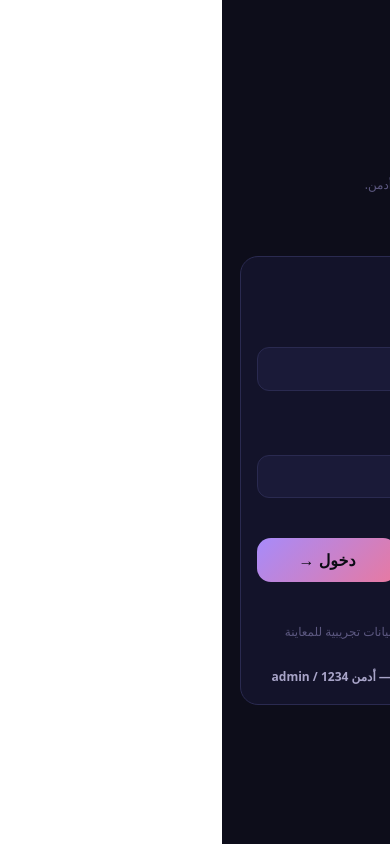
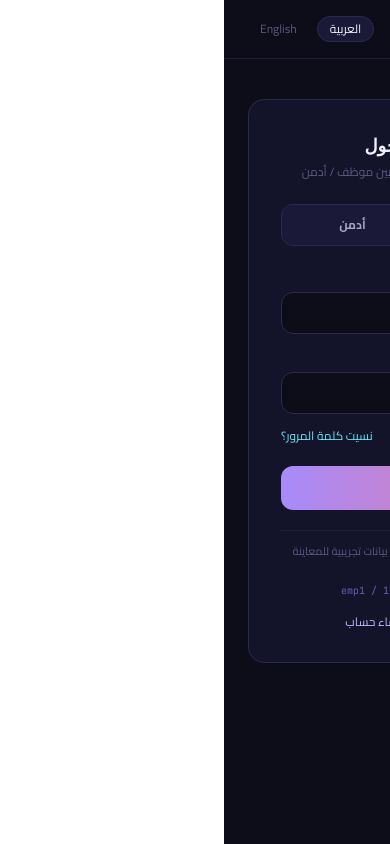
Before and after one commit to nmjalsh-max/Nabd26, a React (Vite) app: page /login in a window 390 px wide. Built offline with nearby package versions, Linux system fonts and the light colour scheme.

Commit message:
refactor: update TypeScript build info files with lowercase paths and improved structure

```diff
--- a/src/pages/Landing.tsx
+++ b/src/pages/Landing.tsx
@@ -1,128 +1,151 @@
 import { Link } from "react-router-dom";
 import { C } from "../theme/tokens";
-import LangToggle from "../components/LangToggle";
-import { useLang } from "../i18n/LangContext";
-import { t } from "../i18n/i18n";
+
+// شعار القلب النابض — نفس الشعار المستخدم في AppShell وHeartLoader
+function HeartLogo({ size = 26 }: { size?: number }) {
+  return (
+    <svg width={size} height={size} viewBox="0 0 34 34">
+      <path
+        d="M17 25 C8 19 6 13 10 10 C13 8 16 10 17 13 C18 10 21 8 24 10 C28 13 26 19 17 25 Z"
+        fill={C.pink}
+      />
+      <path
+        d="M6 17 H12 L14 12 L18 22 L20 17 H28"
+        fill="none"
+        stroke={C.bg}
+        strokeWidth={1.3}
+        strokeLinecap="round"
+        strokeLinejoin="round"
+      />
+    </svg>
+  );
+}
 
 const features = [
-  { title: "Daily pulse", body: "قياس يومي لطيف لمدى الطاقة والانضباط والعلاقات داخل الفريق." },
-  { title: "Support follow-up", body: "تتبّع الحالات التي تحتاج تواصلًا ودعمًا دون وصم أو تمييز." },
-  { title: "Reward loops", body: "نقاط ومكافآت تساهم في تحفيز الالتزام والحافز المستمر." },
-];
-
-const roleCards = [
-  {
-    title: "للموظف",
-    items: ["مقياس يومي", "متابعة نقطة التقدم", "جلسات قريبة وإشعارات"],
-  },
-  {
-    title: "للأدمن",
-    items: ["تحليل معنويات الأقسام", "تقارير واقعية", "رفع ملفات الموظفين وتتبّع الحالات"],
-  },
+  { icon: "❤", title: "Daily pulse", desc: "مقياس يومي بسيط لمزاجك ورفاهيتك" },
+  { icon: "🤝", title: "Support follow-up", desc: "متابعة داعمة وغير وصمية للحالات الحرجة" },
+  { icon: "★", title: "Reward loops", desc: "نقاط ومكافآت تحفّزك على المشاركة" },
 ];
 
 export default function Landing() {
-  const { lang } = useLang();
+  return (
+    <div dir="rtl" style={{ background: C.bg, minHeight: "100vh", fontFamily: "'Cairo', sans-serif" }}>
+      {/* Header */}
+      <header
+        style={{ borderBottom: `0.5px solid ${C.borderLo}` }}
+        className="flex items-center justify-between px-6 py-4"
+      >
+        <div className="flex items-center gap-2">
+          <HeartLogo />
+          <span style={{ fontFamily: "'Sora', sans-serif", color: C.lavSoft }} className="font-bold text-base">
+            Nabd Space
+          </span>
+        </div>
+        <div className="flex gap-2">
+          <button
+            style={{ background: C.surfaceHi, border: `0.5px solid ${C.border}`, color: C.textHi }}
+            className="rounded-full px-4 py-1.5 text-xs"
+          >
+            العربية
+          </button>
+          <button style={{ color: C.textLo }} className="rounded-full px-4 py-1.5 text-xs">
+            English
+          </button>
+        </div>
+      </header>
 
-  return (
-    <div style={{ minHeight: "100vh", background: C.bg, color: C.textHi, padding: 18 }}>
-      <div style={{ maxWidth: 1120, margin: "0 auto", display: "grid", gap: 18 }}>
-        <div style={{ display: "flex", justifyContent: "space-between", alignItems: "flex-start", gap: 12, flexWrap: "wrap" }}>
-          <div>
-            <div style={{ fontFamily: "'Sora',sans-serif", fontWeight: 900, fontSize: 30, color: C.lavSoft }}>{t(lang, "brand")}</div>
-            <div style={{ color: C.textMid, fontSize: 13, marginTop: 6 }}>{t(lang, "tagline")}</div>
-          </div>
-          <LangToggle />
-        </div>
-
+      {/* Hero */}
+      <section className="text-center px-6 pt-16 pb-12 relative overflow-hidden">
         <div
           style={{
-            background: C.surface,
-            border: `1px solid ${C.border}`,
-            borderRadius: 24,
-            padding: 22,
-            display: "grid",
-            gridTemplateColumns: "repeat(auto-fit, minmax(280px, 1fr))",
-            gap: 18,
-            boxShadow: `0 14px 34px ${C.surfaceHi}`,
+            background: `radial-gradient(circle, ${C.lavender}22, transparent 70%)`,
+            width: 260,
+            height: 260,
           }}
+          className="absolute top-4 left-1/2 -translate-x-1/2 -z-0"
+        />
+        <div className="flex justify-center mb-5">
+          <HeartLogo size={64} />
+        </div>
+        <h1
+          style={{ fontFamily: "'Sora', sans-serif", color: C.lavSoft }}
+          className="text-4xl font-bold mb-3"
         >
-          <div style={{ display: "grid", gap: 12 }}>
-            <div style={{ color: C.textLo, fontSize: 12, fontWeight: 900 }}>Nabd Space</div>
-            <div style={{ fontFamily: "'Sora',sans-serif", fontWeight: 900, fontSize: 28, lineHeight: 1.4 }}>
-              {t(lang, "landingTitle")}
-            </div>
-            <div style={{ color: C.textMid, lineHeight: 1.8, fontSize: 14 }}>{t(lang, "landingBody")}</div>
-
-            <div style={{ display: "flex", gap: 10, flexWrap: "wrap" }}>
+          نبض
+        </h1>
+        <p style={{ color: C.textHi }} className="max-w-md mx-auto mb-2 leading-relaxed">
+          منصة تهتم بصحتك النفسية داخل بيئة العمل
+        </p>
+        <p style={{ color: C.textMid }} className="text-sm max-w-md mx-auto mb-8 leading-relaxed">
+          تابع مزاجك يوميًا، اجمع نقاطًا، واحجز جلسات استرخاء — في مكان واحد هادئ وآمن
+        </p>
+        <div className="flex justify-center gap-3">
           <Link
             to="/login"
-                style={{
-                  textDecoration: "none",
-                  background: `linear-gradient(135deg, ${C.lavender}, ${C.pink})`,
-                  borderRadius: 14,
-                  padding: "12px 16px",
-                  color: C.bg,
-                  fontWeight: 900,
-                  minWidth: 136,
-                  textAlign: "center",
-                }}
+            style={{ background: `linear-gradient(90deg, ${C.lavender}, ${C.pink})`, color: C.bg }}
+            className="rounded-2xl px-7 py-3 text-sm font-bold"
           >
-                {t(lang, "ctaLogin")}
+            تسجيل الدخول
           </Link>
           <Link
             to="/signup"
-                style={{
-                  textDecoration: "none",
-                  border: `1px solid ${C.borderLo}`,
-                  borderRadius: 14,
-                  padding: "12px 16px",
-                  color: C.lavSoft,
-                  fontWeight: 900,
-                  minWidth: 136,
-                  textAlign: "center",
-                }}
+            style={{ border: `0.5px solid ${C.lavDim}`, color: C.lavSoft }}
+            className="rounded-2xl px-7 py-3 text-sm"
           >
-                {lang === "en" ? "Create account" : "إنشاء حساب"}
+            إنشاء حساب
           </Link>
         </div>
+      </section>
+
+      {/* Feature cards */}
+      <section className="px-6 pb-8 grid grid-cols-1 sm:grid-cols-3 gap-3">
+        {features.map((f) => (
+          <div
+            key={f.title}
+            style={{ background: C.surface, border: `0.5px solid ${C.border}` }}
+            className="rounded-2xl p-5"
+          >
+            <div
+              style={{ background: "#2A1F3D" }}
+              className="w-8 h-8 rounded-xl flex items-center justify-center mb-3 text-sm"
+            >
+              {f.icon}
             </div>
-
-          <div
-            style={{
-              background: `linear-gradient(135deg, ${C.surfaceHi}, ${C.surface})`,
-              border: `1px solid ${C.borderLo}`,
-              borderRadius: 20,
-              padding: 16,
-              display: "grid",
-              gap: 10,
-            }}
-          >
-            <div style={{ color: C.textMid, fontSize: 12, fontWeight: 900 }}>What the platform does</div>
-            {features.map((feature) => (
-              <div key={feature.title} style={{ border: `1px solid ${C.borderLo}`, borderRadius: 16, padding: 12, background: C.surface }}>
-                <div style={{ color: C.lavSoft, fontWeight: 900, fontSize: 13 }}>{feature.title}</div>
-                <div style={{ color: C.textLo, fontSize: 12, marginTop: 4, lineHeight: 1.7 }}>{feature.body}</div>
+            <p style={{ fontFamily: "'Sora', sans-serif", color: C.textHi }} className="text-sm mb-1">
+              {f.title}
+            </p>
+            <p style={{ color: C.textLo }} className="text-xs leading-relaxed">
+              {f.desc}
+            </p>
           </div>
         ))}
+      </section>
+
+      {/* Role sections */}
+      <section className="px-6 pb-14 grid grid-cols-1 sm:grid-cols-2 gap-3">
+        <div
+          style={{ background: C.surfaceHi, border: `0.5px solid ${C.border}` }}
+          className="rounded-2xl p-6 text-center"
+        >
+          <p style={{ fontFamily: "'Sora', sans-serif", color: C.textHi }} className="text-sm mb-1">
+            أنا موظف
+          </p>
+          <p style={{ color: C.textLo }} className="text-xs">
+            تابع مزاجك واستمتع بمزاياك
+          </p>
         </div>
+        <div
+          style={{ background: C.surfaceHi, border: `0.5px solid ${C.border}` }}
+          className="rounded-2xl p-6 text-center"
+        >
+          <p style={{ fontFamily: "'Sora', sans-serif", color: C.textHi }} className="text-sm mb-1">
+            أنا أدمن
+          </p>
+          <p style={{ color: C.textLo }} className="text-xs">
+            راقب وحلّل صحة فريقك
+          </p>
         </div>
-
-        <div style={{ display: "grid", gridTemplateColumns: "repeat(auto-fit, minmax(280px, 1fr))", gap: 16 }}>
-          {roleCards.map((card) => (
-            <div key={card.title} style={{ background: C.surface, border: `1px solid ${C.border}`, borderRadius: 20, padding: 18 }}>
-              <div style={{ fontFamily: "'Sora',sans-serif", fontWeight: 900, fontSize: 18 }}>{card.title}</div>
-              <div style={{ display: "grid", gap: 10, marginTop: 12 }}>
-                {card.items.map((item) => (
-                  <div key={item} style={{ border: `1px solid ${C.borderLo}`, borderRadius: 14, padding: 10, background: C.surfaceHi, color: C.textMid, fontSize: 12, fontWeight: 800 }}>
-                    {item}
-                  </div>
-                ))}
-              </div>
-            </div>
-          ))}
-        </div>
-      </div>
+      </section>
     </div>
   );
 }
--- a/src/pages/Login.tsx
+++ b/src/pages/Login.tsx
@@ -1,281 +1,172 @@
 import { useState } from "react";
-import { useNavigate } from "react-router-dom";
+import { Link, useNavigate } from "react-router-dom";
 import { C } from "../theme/tokens";
-import { authMock } from "../mock-data";
-import { t } from "../i18n/i18n";
-import { useLang } from "../i18n/LangContext";
-import LangToggle from "../components/LangToggle";
-import { getSupabaseClient, resolveEmailByEmployeeNumber } from "../lib/supabaseClient";
 
-const MOCK_STORAGE_KEY = "mock_auth";
+type Role = "employee" | "admin";
 
-function resolveMockLoginUser(role: "employee" | "admin", rawIdentifier: string) {
-  const normalized = rawIdentifier.trim().toLowerCase();
-  const baseIdentifier = normalized.replace(/@.*$/, "");
-
-  if (role === "employee") {
-    if (["emp1", "emp-1", "emp1@example.com", "emp-1@example.com"].includes(normalized)) {
-      return authMock.employees[0];
-    }
-
-    if (["emp1", "emp-1"].includes(baseIdentifier)) {
-      return authMock.employees[0];
-    }
-  }
-
-  if (role === "admin") {
-    if (["admin", "admin@example.com"].includes(normalized)) {
-      return authMock.admins[0];
-    }
-
-    if (baseIdentifier === "admin") {
-      return authMock.admins[0];
-    }
-  }
-
-  return null;
+// شعار القلب النابض — نفس الشعار المستخدم في Landing وAppShell
+function HeartLogo({ size = 22 }: { size?: number }) {
+  return (
+    <svg width={size} height={size} viewBox="0 0 34 34">
+      <path
+        d="M17 25 C8 19 6 13 10 10 C13 8 16 10 17 13 C18 10 21 8 24 10 C28 13 26 19 17 25 Z"
+        fill={C.pink}
+      />
+      <path
+        d="M6 17 H12 L14 12 L18 22 L20 17 H28"
+        fill="none"
+        stroke={C.bg}
+        strokeWidth={1.3}
+        strokeLinecap="round"
+        strokeLinejoin="round"
+      />
+    </svg>
+  );
 }
 
 export default function Login() {
   const navigate = useNavigate();
-  const { lang } = useLang();
-
-  const [role, setRole] = useState<"employee" | "admin">("employee");
+  const [role, setRole] = useState<Role>("employee");
   const [identifier, setIdentifier] = useState("");
   const [password, setPassword] = useState("");
-  const [error, setError] = useState<string | null>(null);
-  const [touched, setTouched] = useState(false);
-  const [loading, setLoading] = useState(false);
+  const [error, setError] = useState("");
 
-  async function submit(e: React.FormEvent) {
+  const handleSubmit = (e: React.FormEvent) => {
     e.preventDefault();
-    setTouched(true);
-
-    const id = identifier.trim();
-    if (!id) {
-      setError(t(lang, "emptyIdentifier"));
+    // اربط هذا مع نفس منطق تسجيل الدخول الحالي (Supabase Auth أو Mock Data)
+    if (!identifier || !password) {
+      setError("أدخل البريد أو رقم الموظف وكلمة المرور");
       return;
     }
-    if (!password) {
-      setError(t(lang, "emptyPassword"));
-      return;
-    }
-
-    const client = getSupabaseClient();
-    if (!client) {
-      const mockUser = resolveMockLoginUser(role, id);
-      const isValidMock = Boolean(mockUser && mockUser.password === password);
-
-      if (!isValidMock) {
-        setError(t(lang, "invalidData"));
-        return;
-      }
-
-      localStorage.setItem(MOCK_STORAGE_KEY, JSON.stringify({ role, userId: mockUser.username }));
+    setError("");
     navigate(role === "employee" ? "/employee" : "/admin");
-      return;
-    }
-
-    setLoading(true);
-    setError(null);
-
-    try {
-      const email =
-        role === "employee"
-          ? (await resolveEmailByEmployeeNumber(client, id)) ?? id
-          : id;
-
-      const { data, error: signInError } = await client.auth.signInWithPassword({
-        email,
-        password,
-      });
-
-      if (signInError || !data.session?.user?.id) {
-        setError(signInError?.message ?? t(lang, "invalidData"));
-        return;
-      }
-
-      const { data: profile, error: profileError } = await client
-        .from("users")
-        .select("role")
-        .eq("id", data.session.user.id)
-        .maybeSingle();
-
-      if (profileError || !profile?.role) {
-        setError(lang === "en" ? "Profile role is missing." : "دور الملف غير موجود.");
-        return;
-      }
-
-      if (profile.role !== role) {
-        setError(
-          lang === "en"
-            ? "Selected role does not match this account."
-            : "الدور المحدد لا يتطابق مع هذا الحساب."
-        );
-        return;
-      }
-
-      navigate(role === "employee" ? "/employee" : "/admin");
-    } catch {
-      setError(t(lang, "invalidData"));
-    } finally {
-      setLoading(false);
-    }
-  }
-
-  async function handleForgotPassword() {
-    const client = getSupabaseClient();
-
-    if (!client) {
-      setError(lang === "en" ? "Password reset requires Supabase config." : "استعادة كلمة المرور تحتاج إعداد Supabase.");
-      return;
-    }
-
-    const email = identifier.trim();
-    if (!email) {
-      setError(t(lang, "emptyIdentifier"));
-      return;
-    }
-
-    const { error } = await client.auth.resetPasswordForEmail(email, {
-      redirectTo: window.location.origin + "/login",
-    });
-
-    setError(
-      error
-        ? error.message
-        : lang === "en"
-          ? "Password reset email sent."
-          : "تم إرسال رابط استعادة كلمة المرور."
-    );
-  }
+  };
 
   return (
-    <div style={{ minHeight: "100vh", background: C.bg, color: C.textHi, display: "flex", alignItems: "center", justifyContent: "center", padding: 18 }}>
-      <div style={{ width: "100%", maxWidth: 520, display: "flex", flexDirection: "column", gap: 14 }}>
-        <div style={{ display: "flex", justifyContent: "space-between", alignItems: "flex-start", gap: 12, flexWrap: "wrap" }}>
-          <div>
-            <div style={{ fontFamily: "'Sora',sans-serif", fontWeight: 900, fontSize: 22 }}>{t(lang, "loginTitle")}</div>
-            <div style={{ color: C.textLo, fontSize: 12, marginTop: 4 }}>{t(lang, "loginSubtitle")}</div>
+    <div dir="rtl" style={{ background: C.bg, minHeight: "100vh", fontFamily: "'Cairo', sans-serif" }}>
+      {/* Header */}
+      <header
+        style={{ borderBottom: `0.5px solid ${C.borderLo}` }}
+        className="flex items-center justify-between px-6 py-4"
+      >
+        <div className="flex items-center gap-2">
+          <HeartLogo />
+          <span style={{ fontFamily: "'Sora', sans-serif", color: C.lavSoft }} className="font-bold text-sm">
+            Nabd Space
+          </span>
         </div>
-          <LangToggle />
+        <div className="flex gap-2">
+          <button
+            style={{ background: C.surfaceHi, border: `0.5px solid ${C.border}`, color: C.textHi }}
+            className="rounded-full px-3 py-1 text-xs"
+          >
+            العربية
+          </button>
+          <button style={{ color: C.textLo }} className="rounded-full px-3 py-1 text-xs">
+            English
+          </button>
+        </div>
+      </header>
+
+      {/* Login card */}
+      <div className="flex justify-center px-6 py-10">
+        <form
+          onSubmit={handleSubmit}
+          style={{ background: C.surface, border: `0.5px solid ${C.border}` }}
+          className="rounded-2xl p-8 w-full max-w-sm"
+        >
+          <div className="text-center mb-6">
+            <p style={{ fontFamily: "'Sora', sans-serif", color: C.textHi }} className="text-lg font-bold mb-1">
+              تسجيل الدخول
+            </p>
+            <p style={{ color: C.textLo }} className="text-xs">
+              واجهة موحدة — تمييز شكلي بين موظف / أدمن
+            </p>
           </div>
 
-        <div style={{ background: C.surface, border: `1px solid ${C.border}`, borderRadius: 18, padding: 16 }}>
-          <div style={{ display: "flex", gap: 10, flexWrap: "wrap", marginBottom: 14, justifyContent: "flex-start" }}>
-            {([
-              { r: "employee" as const, label: t(lang, "roleEmployee") },
-              { r: "admin" as const, label: t(lang, "roleAdmin") },
-            ] as const).map(({ r, label }) => (
+          {/* Role switch */}
+          <div
+            style={{ background: C.surfaceHi, border: `0.5px solid ${C.border}` }}
+            className="flex rounded-xl p-1 mb-6"
+          >
+            {(["employee", "admin"] as Role[]).map((r) => (
               <button
                 key={r}
-                onClick={() => {
-                  setRole(r);
-                  setError(null);
-                  setTouched(false);
-                }}
-                style={{
-                  border: `1px solid ${role === r ? C.lavender : C.borderLo}`,
-                  background: role === r ? `linear-gradient(135deg, ${C.lavender}33, ${C.pink}22)` : "transparent",
-                  color: role === r ? C.lavSoft : C.textLo,
-                  borderRadius: 999,
-                  padding: "8px 12px",
-                  cursor: "pointer",
-                  fontWeight: 800,
-                  fontSize: 12,
-                }}
+                type="button"
+                onClick={() => setRole(r)}
+                style={
+                  role === r
+                    ? { background: `linear-gradient(90deg, ${C.lavender}, ${C.pink})`, color: C.bg }
+                    : { color: C.textMid }
+                }
+                className="flex-1 text-center rounded-lg py-2 text-xs font-bold"
               >
-                {label}
+                {r === "employee" ? "موظف" : "أدمن"}
               </button>
             ))}
           </div>
 
-          <form onSubmit={submit} className="flex flex-col gap-10">
-            <div style={{ display: "flex", flexDirection: "column", gap: 6 }}>
-              <label style={{ color: C.textMid, fontSize: 12 }}>{t(lang, "identifierLabel")}</label>
+          {/* Identifier */}
+          <label style={{ color: C.textMid }} className="block text-xs mb-1.5">
+            البريد أو رقم الموظف
+          </label>
           <input
             value={identifier}
             onChange={(e) => setIdentifier(e.target.value)}
-                placeholder={role === "employee" ? "emp1 أو EMP-..." : "admin"}
-                style={{
-                  background: C.surfaceHi,
-                  border: `1px solid ${C.border}`,
-                  borderRadius: 12,
-                  padding: "11px 12px",
-                  outline: "none",
-                  color: C.textHi,
-                  fontSize: 13,
-                }}
+            placeholder="emp1 أو EMP-..."
+            style={{ background: C.bg, border: `0.5px solid ${C.border}`, color: C.textHi }}
+            className="w-full rounded-xl px-3.5 py-2.5 text-sm mb-4 outline-none"
           />
-            </div>
 
-            <div style={{ display: "flex", flexDirection: "column", gap: 6 }}>
-              <label style={{ color: C.textMid, fontSize: 12 }}>{t(lang, "passwordLabel")}</label>
+          {/* Password */}
+          <label style={{ color: C.textMid }} className="block text-xs mb-1.5">
+            كلمة المرور
+          </label>
           <input
             type="password"
             value={password}
             onChange={(e) => setPassword(e.target.value)}
             placeholder="••••"
-                style={{
-                  background: C.surfaceHi,
-                  border: `1px solid ${C.border}`,
-                  borderRadius: 12,
-                  padding: "11px 12px",
-                  outline: "none",
-                  color: C.textHi,
-                  fontSize: 13,
-                }}
+            style={{ background: C.bg, border: `0.5px solid ${C.border}`, color: C.textHi }}
+            className="w-full rounded-xl px-3.5 py-2.5 text-sm mb-2 outline-none"
           />
+
+          {error && (
+            <p style={{ color: C.red }} className="text-xs mb-3">
+              {error}
+            </p>
+          )}
+
+          <div className="text-left mb-5">
+            <span style={{ color: C.cyan }} className="text-xs cursor-pointer">
+              نسيت كلمة المرور؟
+            </span>
           </div>
-
-            <div style={{ display: "flex", justifyContent: "space-between", alignItems: "center", gap: 10 }}>
-              <button
-                type="button"
-                onClick={() => void handleForgotPassword()}
-                style={{
-                  background: "none",
-                  border: "none",
-                  color: C.textLo,
-                  cursor: "pointer",
-                  fontSize: 12,
-                  padding: 0,
-                  fontWeight: 700,
-                }}
-              >
-                {t(lang, "forgotPassword")}
-              </button>
 
           <button
             type="submit"
-                disabled={loading}
-                style={{
-                  background: `linear-gradient(135deg, ${C.lavender}, ${C.pink})`,
-                  border: "none",
-                  borderRadius: 14,
-                  padding: "10px 14px",
-                  fontWeight: 900,
-                  color: "#0B0B14",
-                  cursor: loading ? "not-allowed" : "pointer",
-                  minWidth: 140,
-                  opacity: loading ? 0.72 : 1,
-                }}
+            style={{ background: `linear-gradient(90deg, ${C.lavender}, ${C.pink})`, color: C.bg }}
+            className="w-full rounded-xl py-3 text-sm font-bold mb-5"
           >
-                {loading ? (lang === "en" ? "Signing in…" : "جارٍ الدخول…") : t(lang, "submit")} →
+            دخول ←
           </button>
+
+          <div style={{ borderTop: `0.5px solid ${C.borderLo}` }} className="pt-3 text-center">
+            <p style={{ color: C.textLo }} className="text-[11px] leading-relaxed">
+              يستخدم Supabase Auth للدخول، أو بيانات تجريبية للمعاينة المحلية
+            </p>
+            <p style={{ color: C.lavDim, fontFamily: "'JetBrains Mono', monospace" }} className="text-[10px] mt-1">
+              emp1 / 1234 — admin / 1234
+            </p>
           </div>
 
-            {touched && error && (
-              <div style={{ background: "#2A0D0D", border: `1px solid ${C.red}55`, borderRadius: 12, padding: 12, color: C.red, fontSize: 12, lineHeight: 1.6 }}>
-                {error}
-              </div>
-            )}
-
-            <div style={{ color: C.textLo, fontSize: 12, lineHeight: 1.7 }}>
-              {lang === "en" ? "Use Supabase Auth to sign in, or mock credentials for local preview." : "استخدم Supabase Auth للدخول، أو بيانات تجريبية للمعاينة المحلية."}
-              <div style={{ marginTop: 4, color: C.textMid, fontWeight: 800 }}>{t(lang, "loginHint")}</div>
-            </div>
+          <p style={{ color: C.textLo }} className="text-xs text-center mt-4">
+            ليس لديك حساب؟{" "}
+            <Link to="/signup" style={{ color: C.lavSoft }}>
+              إنشاء حساب
+            </Link>
+          </p>
         </form>
-        </div>
       </div>
     </div>
   );
```
Also changed, not shown: 3 other files (tests, documents, lock files or other folders). Lines whose indentation alone changed are shown as unchanged.
